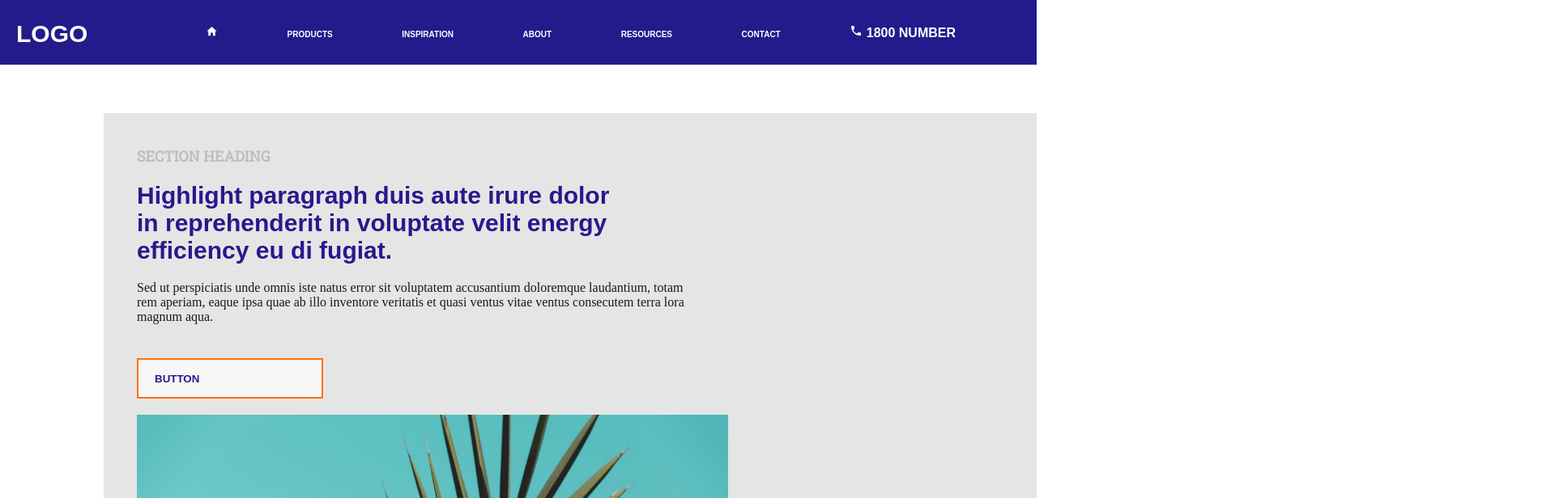
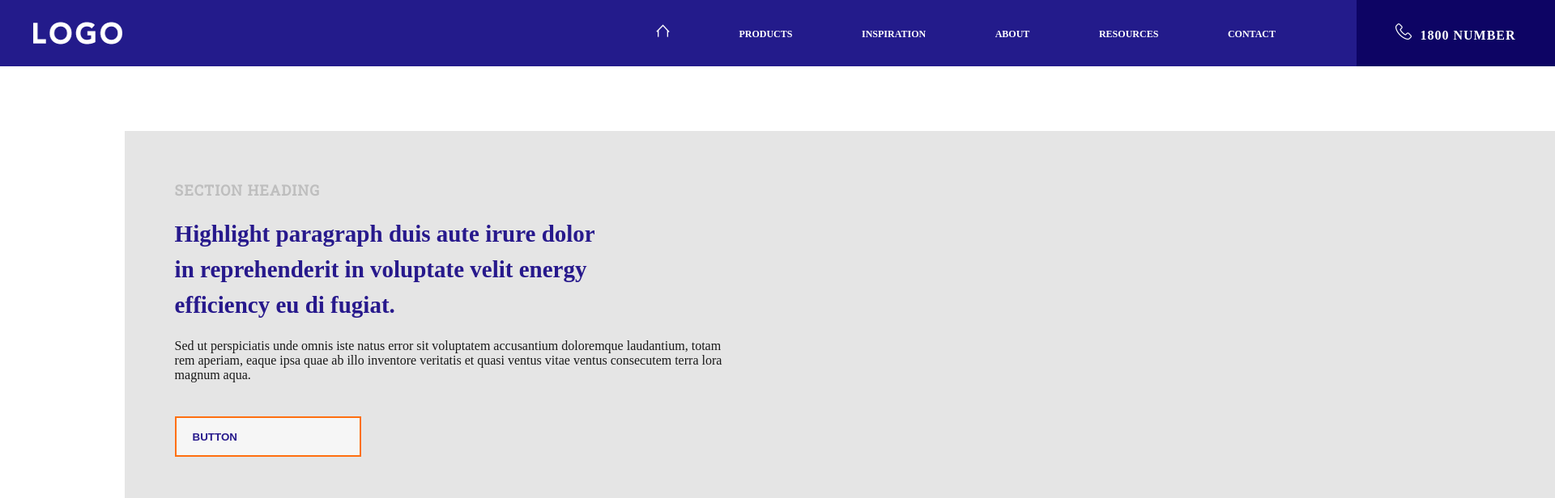
Before and after one commit to Chamma89/front-end-dev-test, a plain HTML site: page index.html in a window 1280 px wide. Shown: the top 616 px of the page at 81% size, 1920 px wide, since content can reach past the window. Drawn offline with nearby package versions, Linux system fonts and the light colour scheme; a web font is replaced by a local one.

Commit message:
Added asset images into correct folders, udpated Nav and main section for better accuracy

```diff
--- a/index.html
+++ b/index.html
@@ -3,20 +3,20 @@
 <head>
   <meta charset="UTF-8">
   <link rel="stylesheet" href="style.css">
-  <link href="https://fonts.googleapis.com/css?family=Muli" rel="stylesheet">
+  <link href="https://fonts.googleapis.com/css?family=Muli:400,900" rel="stylesheet">
   <link href="https://fonts.googleapis.com/css?family=Muli|Roboto+Slab" rel="stylesheet">
   <meta name="viewport" content="width=device-width, initial-scale=1.0">
   <meta http-equiv="X-UA-Compatible" content="ie=edge">
   <title>Front End Dev Test</title>
 </head>
 <body>
-  <header>
+  <header class="header-pt1">
     <nav>
       <div class="row">
-        <p>Logo</p>
+        <img src="images/logo.png" alt="">
         <ul class="main-nav">
           <li>
-            <a href="#"><ion-icon class="logo-home" name="home"></ion-icon></a>
+            <img src="/images/home.png" alt="">
           </li>
           <li>
             <a href="#">Products</a>
@@ -32,23 +32,31 @@
           </li>
           <li>
             <a href="#">Contact</a>
-          </li>
-          <li><ion-icon name="call"></ion-icon> <a href="#">1800 Number</a></li>
-        </ul>
       </div>
+    </nav>
+  </header>
+
+  <header class="header-pt2">
+    <nav>
+      <ul>
+        <li> <img src="/images/phone.png" alt=""> 1800 NUMBER</li>
+      </ul>
     </nav>
   </header>
 
   <section class="main-section">
     <section class="inner-section">
       <p>Section Heading</p>
-      <p>Highlight paragraph duis aute irure dolor in reprehenderit in voluptate velit energy efficiency eu di fugiat.</p>
+      <p>Highlight paragraph duis aute irure dolor<br>in reprehenderit in voluptate velit energy efficiency eu di fugiat.</p>
       <p>Sed ut perspiciatis unde omnis iste natus error sit voluptatem accusantium doloremque laudantium, totam rem aperiam, eaque
       ipsa quae ab illo inventore veritatis et quasi ventus vitae ventus consecutem terra lora magnum aqua.</p>
       <div>
-        <input type="button" value="Button" id="Button">
+        <input type="button" class="button" value="Button" id="Button">
       </div>
       <img src="/images/image-leaves.jpeg" alt="">
+      <div>
+        <input type="button" class="button" value="Button" id="Button">
+      </div>
     </section>
     <section class="right-inner-section">
 
--- a/style.css
+++ b/style.css
@@ -8,15 +8,28 @@ html, body {
   font-family: 'Muli', sans-serif;
   font-size: 20px;
   font-weight: 300;
+  width: 1920px;
   text-rendering: optimizeLegibility;
 }
 
-header {
+.header-pt1 {
   background-color: #231b8b;
   color: rgb(255, 255, 255);
   padding: 20px;
-  width: 100%;
-  height: 80px;
+  width: 1675px;
+  height: 82px;
+  display: inline-block;
+}
+
+.header-pt2 {
+  width: 245px;
+  height: 82px;
+  float: right;
+  background-color: #0D0464;
+}
+
+li {
+  list-style: none;
 }
 
 .row {
@@ -33,6 +46,11 @@ header {
   text-transform: uppercase
 }
 
+.row img {
+  margin-top: 7px;
+  margin-left: 21px;
+}
+
 .logo-home {
   font-size: 150%;
 }
@@ -43,19 +61,30 @@ header {
   text-transform: uppercase;
 }
 
-.main-nav li:last-of-type {
+.header-pt2 li {
   font-size: 80%;
-  font-weight: 600;
+  font-weight: 900;
+  color: #FFFFFF;
+  font-family: Muli;
+  letter-spacing: 1px;
+  line-height: 34px;
+  text-align: center;
+  margin-top: 27px;
+}
+
+.header-pt2 img {
+  margin-right: 5px;
 }
 
 
 .main-nav li {
-  margin-top: 10px;
+  margin-top: 3px;
   display: inline-block;
-  font-size: 50%;
+  font-size: 60%;
   font-weight: 900;
   margin-right: 80px;
   color: rgb(255, 255, 255);
+  font-family: Muli;
 }
 
 .main-nav li a:link,
@@ -77,12 +106,12 @@ header {
 
 .main-section {
   clear: both;
-  padding: 40px 160px 40px 40px;
+  padding: 60px 160px 40px 61px;
   float: right;
   border: 1px solid #E5E5E5;
   background-color: #E5E5E5;
-  margin: 60px 0px;
-  width: 90%;
+  margin: 80px 0px;
+  width: 92%;
   height: 1520px;;
 }
 
@@ -96,6 +125,7 @@ header {
 
 .inner-section p:nth-child(1) {
   font-size: 90%;
+  letter-spacing: 1px;
   text-transform: uppercase;
   color: #BEBEBE;
   font-weight: 900;
@@ -103,10 +133,12 @@ header {
 }
 
 .inner-section p:nth-child(2) {
+  width: 617px;
   color: #27198C;
-  font-size: 150%;
+  font-family: Muli;
+  font-size: 29px;
   font-weight: 900;
-  width: 617px;
+  line-height: 44px;
 }
 
 .inner-section p:nth-child(3) {
@@ -117,7 +149,7 @@ header {
   font-size: 80%;
 }
 
-.inner-section input {
+.button {
   height: 50px;
   width: 230px;
   color: #27198C;
@@ -130,7 +162,8 @@ header {
   background-color: #f6f6f6;
 }
 
-.inner-section  img {
+.inner-section img {
   width: 730px;
   height: 710px;
+  margin-top: 40px;
 }
```
Also changed, not shown: images/home.png (added), images/logo.png (added), images/phone.png (added), 2 other files.
